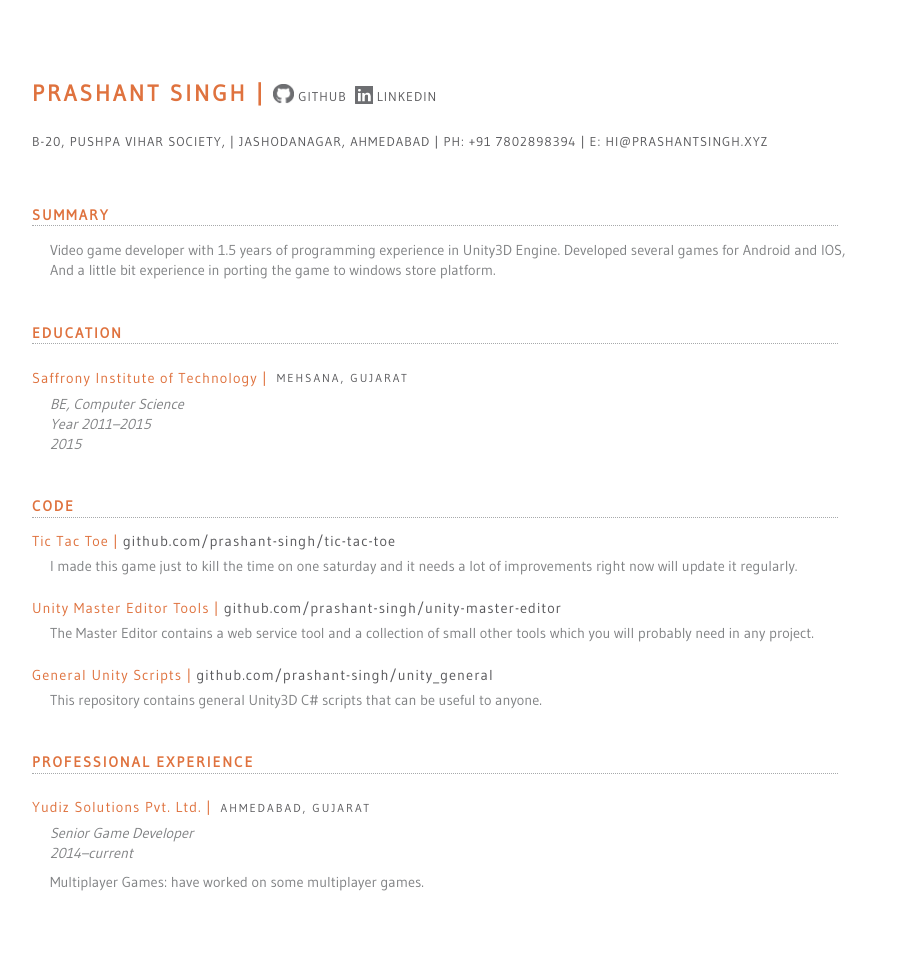
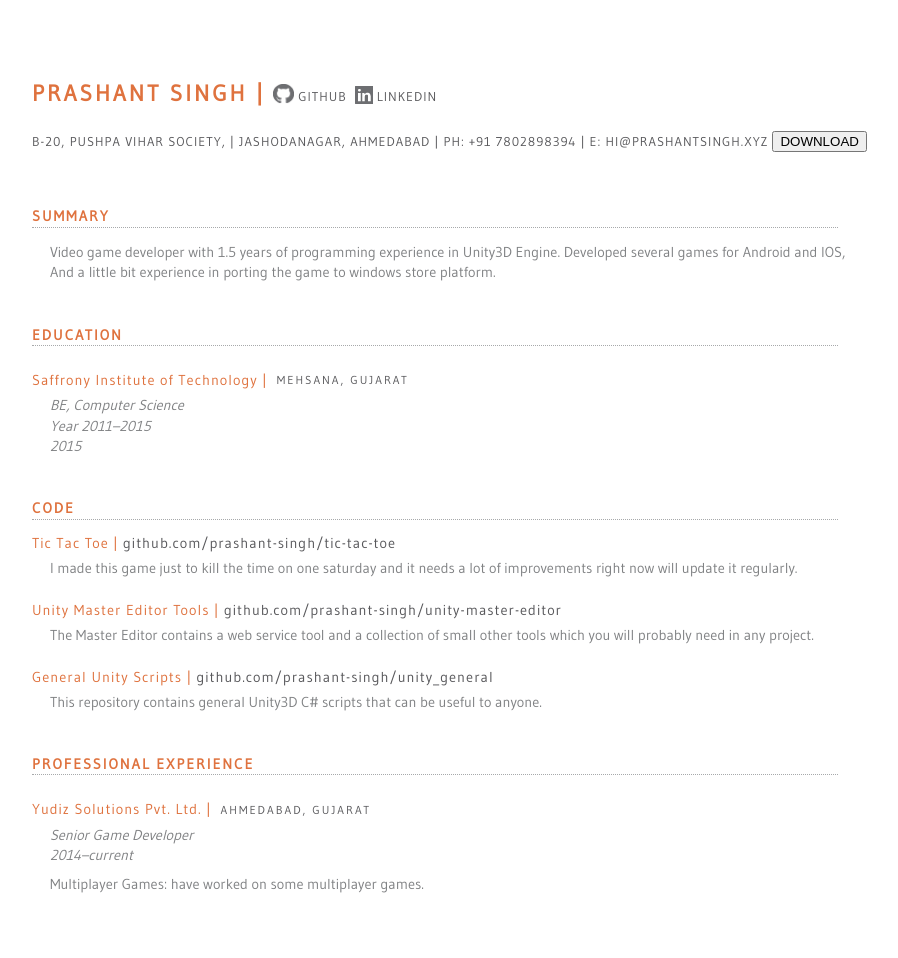
Before and after one commit to prashant-singh/prashant-singh.github.io, a Jekyll site: the page Resume/index.html, which Jekyll copies as it is, in a window 1280 px wide. Shown: the whole page, without its empty margins (160-1058 px from the left). Built offline with Jekyll 4.4.1, drawn with Linux system fonts in a browser that asks for light colours.

Commit message:
Update index.html

```diff
--- a/Resume/index.html
+++ b/Resume/index.html
@@ -18,6 +18,7 @@
         <p class="contact-deets">Jashodanagar, Ahmedabad | </p>
         <p class="contact-deets">ph: +91 7802898394 | </p>
         <a class="links" href="mailto:hi@prashantsingh.xyz">e: hi@prashantsingh.xyz</a>
+        <button class="ctrl-standard typ-subhed fx-bubbleDown">DOWNLOAD</button>
       </article>
   </header>
   <section class="content">
```
